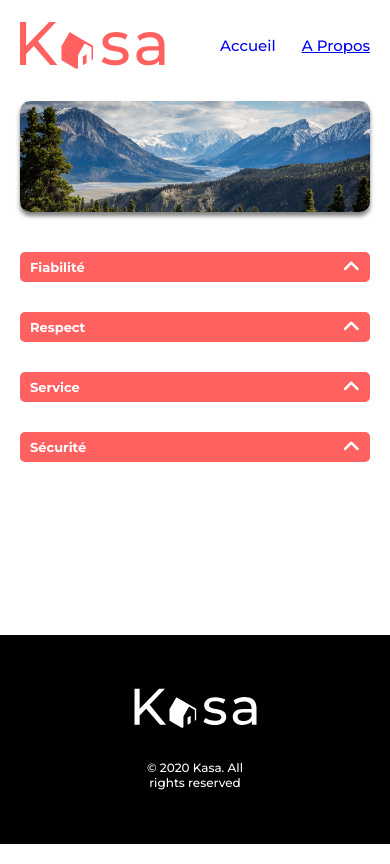
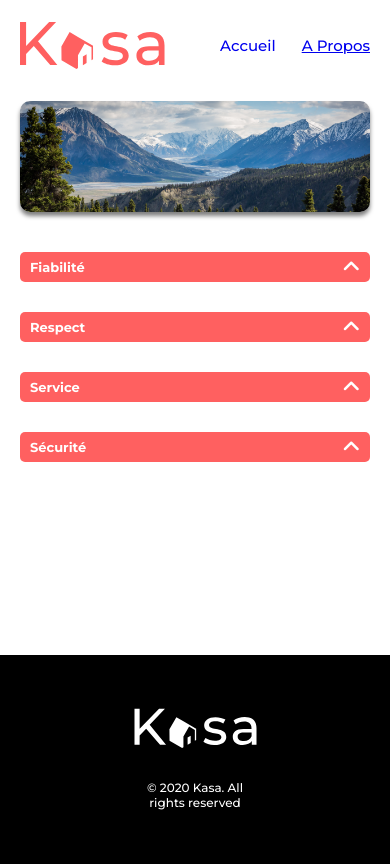
Before and after one commit to Ernais7/Kasa, a React (Create React App) app: page /about in a window 390 px wide. Built offline with nearby package versions, Linux system fonts and the light colour scheme.

Commit message:
fix: fix bug with resolution

```diff
--- a/src/style/sass/component/bar.scss
+++ b/src/style/sass/component/bar.scss
@@ -10,6 +10,8 @@
   }
 }
 .bar {
+  width: 80%;
+  margin: 0 auto 30px;
   &__content {
     display: flex;
     align-items: center;
@@ -50,16 +52,22 @@
     padding: 0 10px;
     border-radius: 5px;
     background-color: #f6f6f673;
-    width: 1023px;
+    width: auto;
     margin-bottom: 30px;
     &--content {
       font-size: 18px;
     }
   }
 }
+@media (max-width: 1024px){
+  .bar__text{
+    width: auto;
+  }
+}
 
 @media (max-width: 768px) {
   .bar {
+    width: 100%;
     &__content {
       width: 100%;
       height: 30px;
@@ -72,7 +80,6 @@
       }
     }
     &__text {
-      width: 100%;
       padding: 0;
       &--content {
         font-size: 12px;
--- a/src/style/sass/component/caroussel.scss
+++ b/src/style/sass/component/caroussel.scss
@@ -47,26 +47,36 @@
   }
 }
 
-@media (max-width: 768px){
-  .carousel{
+@media (max-width: 1024px) {
+  .carousel__button--right{
+    left: 86%;
+  }
+  .carousel__button--left{
+    right: 86%;
+  }
+}
+
+@media (max-width: 768px) {
+  .carousel {
     margin-top: 30px;
-    &__slide{
+    &__slide {
       & img {
         height: 255px;
         border-radius: 10px;
       }
     }
-    &__button--left{
+    &__button--left {
       right: 90%;
     }
-    &__button--right{
+    &__button--right {
       left: 90%;
     }
-    .arrowLeft, .arrowRight{
+    .arrowLeft,
+    .arrowRight {
       width: 30px;
       height: 45px;
     }
-    &__counter{
+    &__counter {
       display: none;
     }
   }
--- a/src/style/sass/component/footer.scss
+++ b/src/style/sass/component/footer.scss
@@ -3,11 +3,11 @@
   background-color: black;
   width: 100vw;
   margin-left: calc(-50vw + 50%); /* permet de compenser la marge auto */
-  padding: 20px;
   margin-top: 50px;
   display: flex;
   justify-content: center;
   align-items: center;
+
   &__content {
     display: flex;
     flex-direction: column;
--- a/src/style/sass/component/header.scss
+++ b/src/style/sass/component/header.scss
@@ -3,6 +3,7 @@
   margin-top: 25px;
   justify-content: space-between;
   align-items: center;
+  padding: 20px 100px 0;
 
   .logo {
     font-size: 20px;
@@ -27,7 +28,11 @@
 #sidebar a.active {
   text-decoration: underline;
 }
-
+@media (max-width: 1024px) {
+  .header {
+    padding: 0;
+  }
+}
 @media (max-width: 768px) {
   .header {
     margin-top: 0;
@@ -38,7 +43,7 @@
       align-items: center;
       white-space: nowrap;
       gap: 26px;
-      .nav__item{
+      .nav__item {
         font-size: 15px;
       }
     }
--- a/src/style/sass/component/housingCard.scss
+++ b/src/style/sass/component/housingCard.scss
@@ -4,7 +4,7 @@
   overflow-y: auto;
   gap: 60px;
   height: 829px;
-  width: 1240px;
+  width: 100%;
   border-radius: 25px;
   background-color: #f6f6f6;
   padding: 50px;
@@ -37,16 +37,23 @@
   }
 }
 
+@media (max-width: 1024px) {
+  .housing {
+    width: 100%;
+    &__card--title {
+      padding-right: 10px;
+    }
+  }
+}
+
 @media (max-width: 768px) {
-  .allBar{
+  .allBar {
     margin-bottom: 37px;
     margin-top: 40px;
   }
   .housing {
     flex-direction: column;
-    gap: 22px;
     padding: 0;
-    width: 100%;
     background-color: white;
     border-radius: 10px;
     grid-template-columns: repeat(auto-fit, minmax(335px, 1fr));
@@ -54,6 +61,7 @@
 
     &__card {
       height: 255px;
+      margin-bottom: -30px;
       &--title-content {
         height: 40%; /* Ajuste la hauteur pour mobile */
       }
--- a/src/style/sass/pages/housing.scss
+++ b/src/style/sass/pages/housing.scss
@@ -67,9 +67,9 @@
     display: flex;
     gap: 75px;
     .bar {
-      display: block;
+      flex: 1;
       &__text {
-        width: 562px;
+        width: auto;
         &--content {
           padding-left: 10px;
           line-height: 1.5;
@@ -89,23 +89,21 @@
     }
   }
 }
-.lodging__content{
+.lodging__content {
   display: flex;
   flex-direction: column-reverse;
   margin-top: -144px;
   gap: 22px;
 }
-
-@media (max-width: 768px) {
+@media (max-width: 1024px) {
   .lodging {
-    &__header{
+    &__header {
       line-height: 25px;
     }
     &__title {
       font-size: 18px;
     }
     &__host {
-
       &--name {
         font-size: 12px;
       }
@@ -144,7 +142,6 @@
           width: 100%;
         }
         &__text {
-          width: 100%;
           height: 180px;
           margin-bottom: 20px;
           &--content {
@@ -154,7 +151,7 @@
       }
     }
   }
-  .lodging__content{
+  .lodging__content {
     flex-direction: row;
     margin: 0;
     gap: 0;
--- a/src/style/sass/pages/index.scss
+++ b/src/style/sass/pages/index.scss
@@ -1,22 +1,22 @@
 body {
   margin: 0 auto;
   font-family: "Montserrat", sans-serif;
-  box-sizing: border-box;
   max-width: 1440px;
-  padding: 20px 100px 0;
   display: flex;
   min-height: 100vh;
 }
 #root {
   display: flex;
   flex-direction: column;
+  width: 100vw;
 }
-main{
+main {
   flex: 1;
+  padding: 20px 100px 0;
 }
 .poster {
   height: 223px;
-  width: 1240px;
+  width: 100%;
   overflow: hidden;
   border-radius: 25px;
   position: relative;
@@ -43,14 +43,36 @@ main{
     font-weight: 700;
   }
 }
+
+@media (max-width: 1024px) {
+  body {
+    padding: 0;
+  }
+  #root {
+    padding: 0 70px;
+    max-width: 100%;
+  }
+  main{
+    padding: 0;
+  }
+  .poster {
+    width: 100%;
+    &__text {
+      font-size: 40px;
+    }
+  }
+}
+
 @media (max-width: 768px) {
   body {
     max-width: 100%;
     padding: 20px;
     padding-bottom: 0;
   }
+  #root {
+    padding: 0;
+  }
   .poster {
-    width: 100%;
     height: 111px;
     margin-top: 30px;
     margin-bottom: 22px;
```
